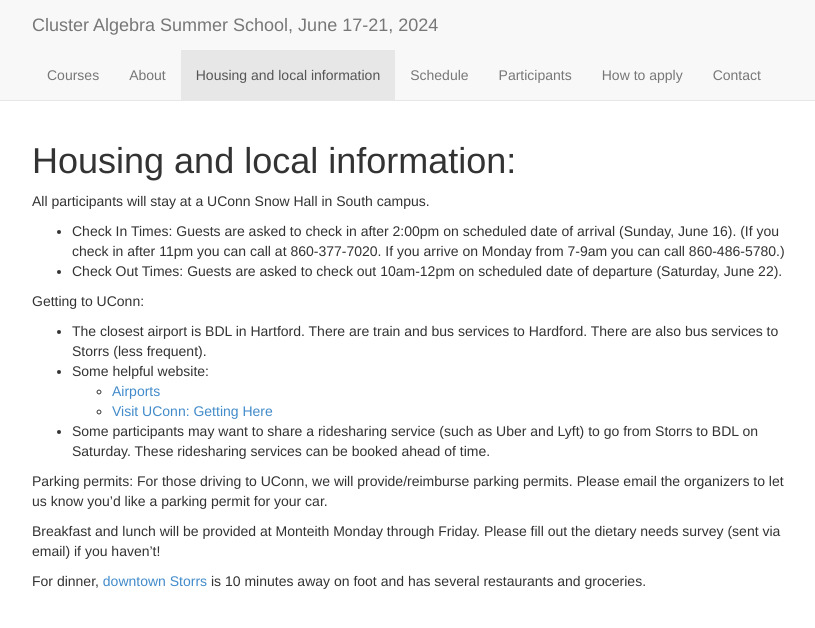
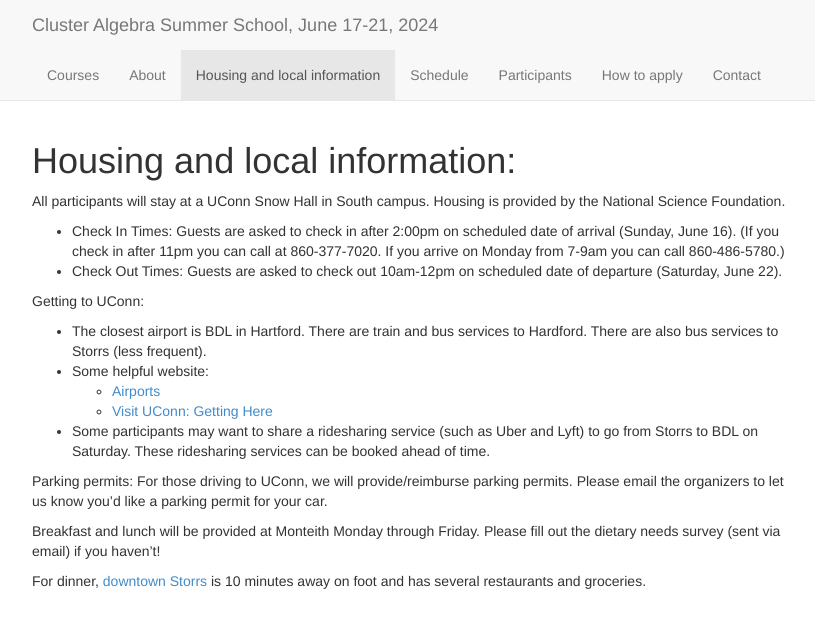
Before and after one commit to egunawan/cass24, a Jekyll site: the page built from housing.md, in a window 1280 px wide. Shown: the top 628 px of the page, without its empty margins (223-1038 px from the left). Built offline with Jekyll 4.4.1, drawn with Linux system fonts in a browser that asks for light colours; nearby versions of some CDN libraries.

Commit message:
Update housing.md

```diff
--- a/housing.md
+++ b/housing.md
@@ -6,7 +6,7 @@ layout: default
 
 # Housing and local information:
 
-All participants will stay at a UConn Snow Hall in South campus.
+All participants will stay at a UConn Snow Hall in South campus. Housing is provided by the National Science Foundation.
 * Check In Times: Guests are asked to check in after 2:00pm on scheduled date of arrival (Sunday, June 16).
   (If you check in after 11pm you can call at 860-377-7020.
   If you arrive on Monday from 7-9am you can call 860-486-5780.)
```
